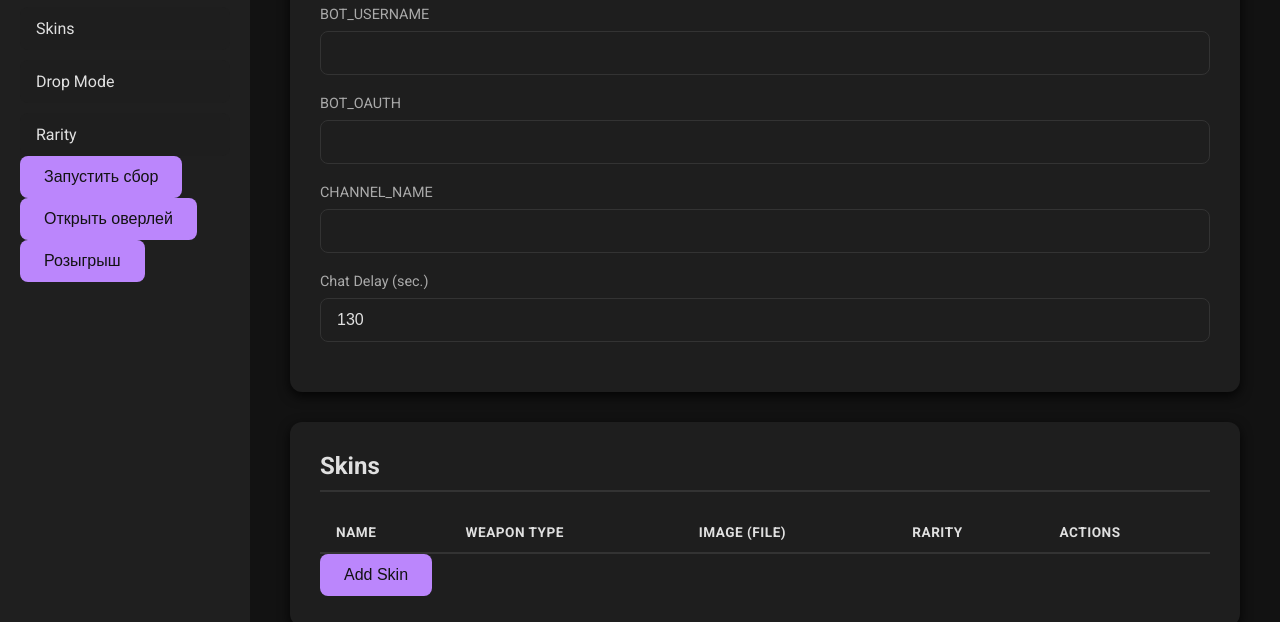
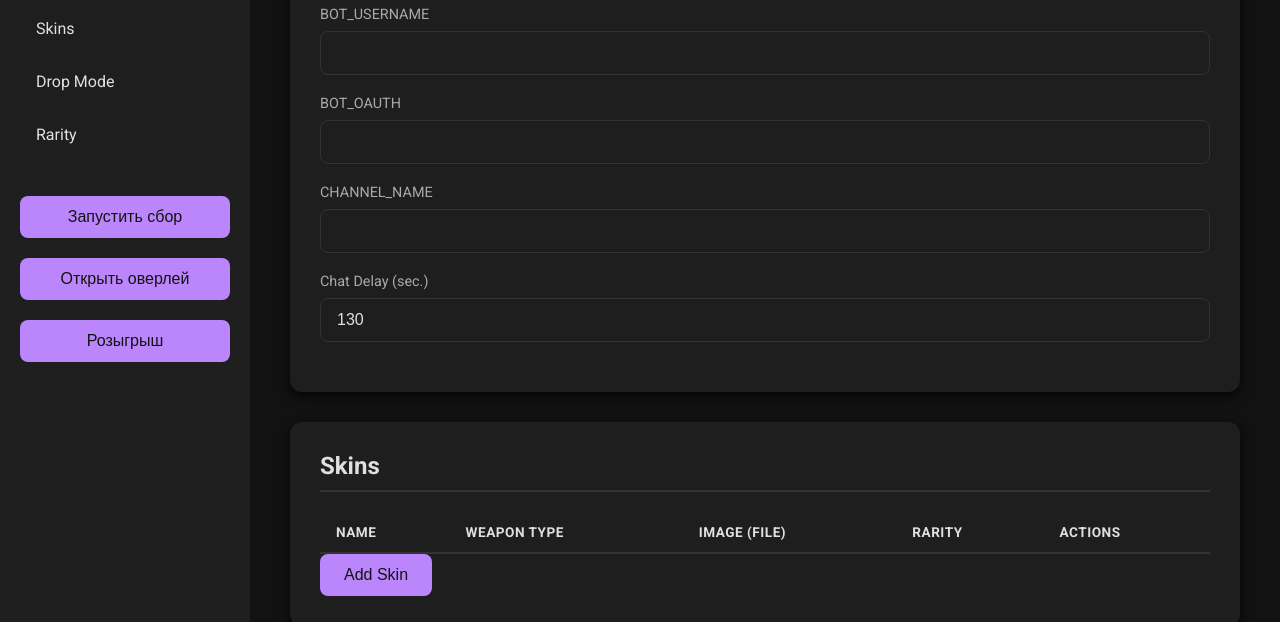
Before and after one commit to PleshaLive/Cucas, a website: page public/settings.html in a window 1280 px wide. Shown: the part 124-746 px from the top of the page. Drawn offline with Linux system fonts and the light colour scheme; no server answers.

```diff
--- a/public/settings.css
+++ b/public/settings.css
@@ -13,6 +13,14 @@
   --border-color: #333;
   --transition-speed: 0.3s;
 }
+
+.overlay-sidebar-buttons {
+  margin-top: 40px;   /* Это опустит блок ниже. Измените значение по необходимости */
+  display: flex;
+  flex-direction: column; /* Кнопки располагаются вертикально */
+  gap: 20px;         /* Интервал между кнопками */
+}
+
 
 /* Сброс стилей */
 *,
```
